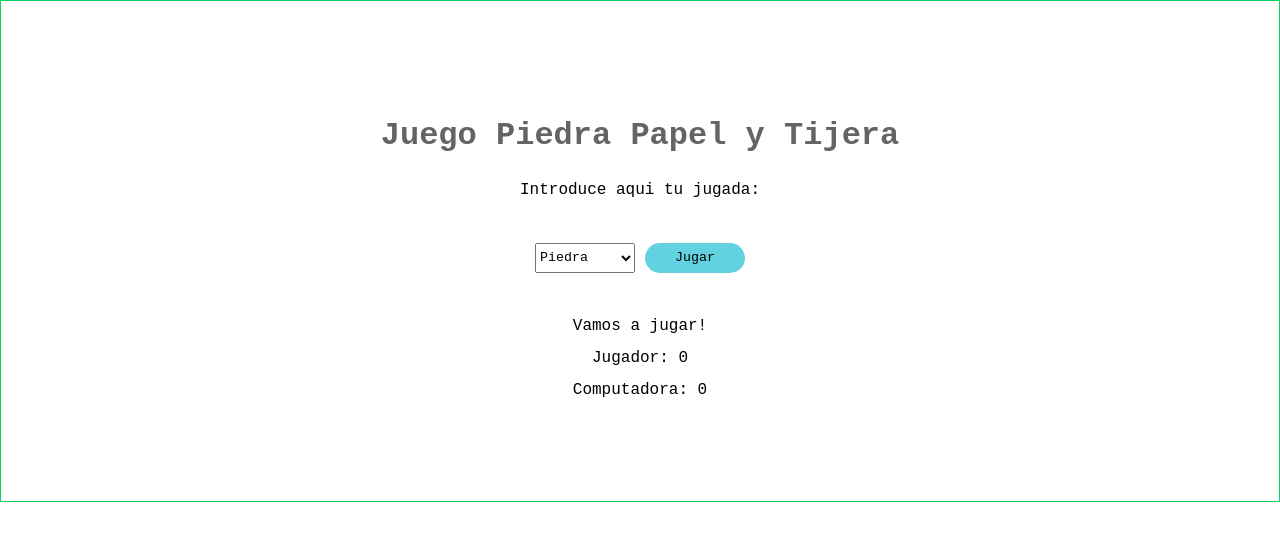
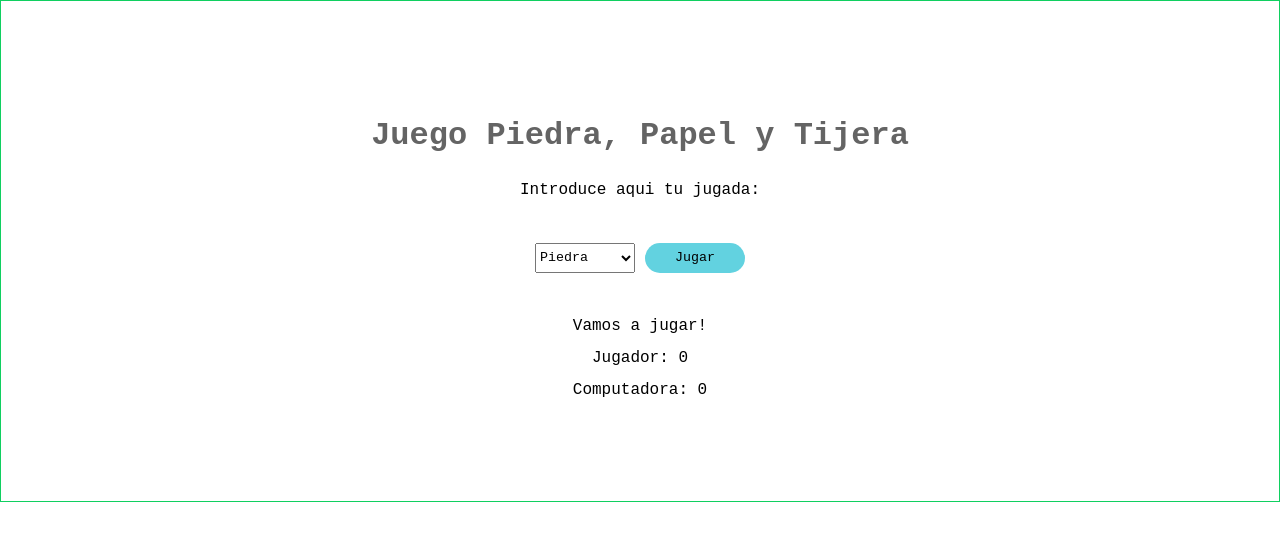
Before and after one commit to Adalab/modulo-2-evaluacion-intermedia-aliciaggz, a plain HTML site: page index.html in a window 1280 px wide. Drawn offline with Linux system fonts and the light colour scheme.

Commit message:
add coma

```diff
--- a/index.html
+++ b/index.html
@@ -9,7 +9,7 @@
 </head>
 <body>
     <main>
-        <h1>Juego Piedra Papel y Tijera</h1>
+        <h1>Juego Piedra, Papel y Tijera</h1>
         <p>Introduce aqui tu jugada:</p>
         <form action="">
             <select class="js-select" name="" id="">
```
